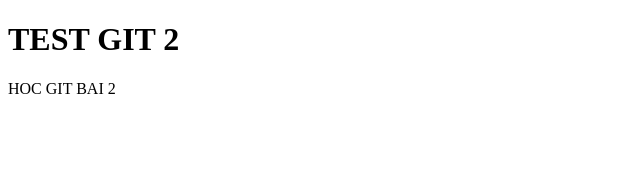
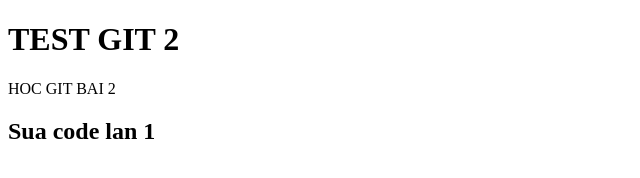
Before and after one commit to chunghiep12/Project2, a plain HTML site: page index.html in a window 1280 px wide. Shown: the whole page, without its empty margins (0-640 px from the left). Drawn offline with Linux system fonts and the light colour scheme.

Commit message:
sua lan 1

```diff
--- a/index.html
+++ b/index.html
@@ -8,5 +8,6 @@
   <body>
     <h1>TEST GIT 2</h1>
     <p>HOC GIT BAI 2</p>
+    <h2>Sua code lan 1</h2>
   </body>
 </html>
```
